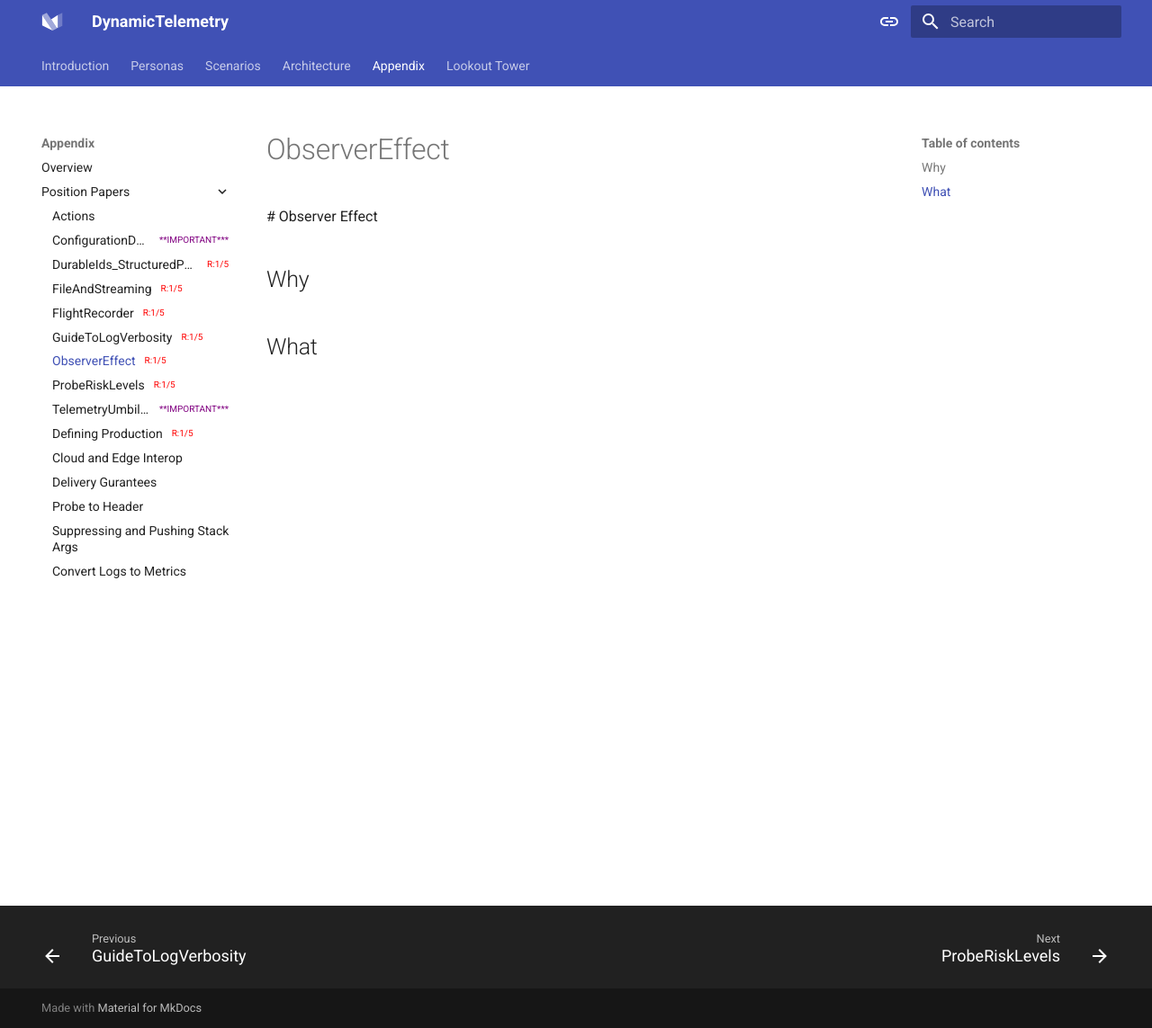
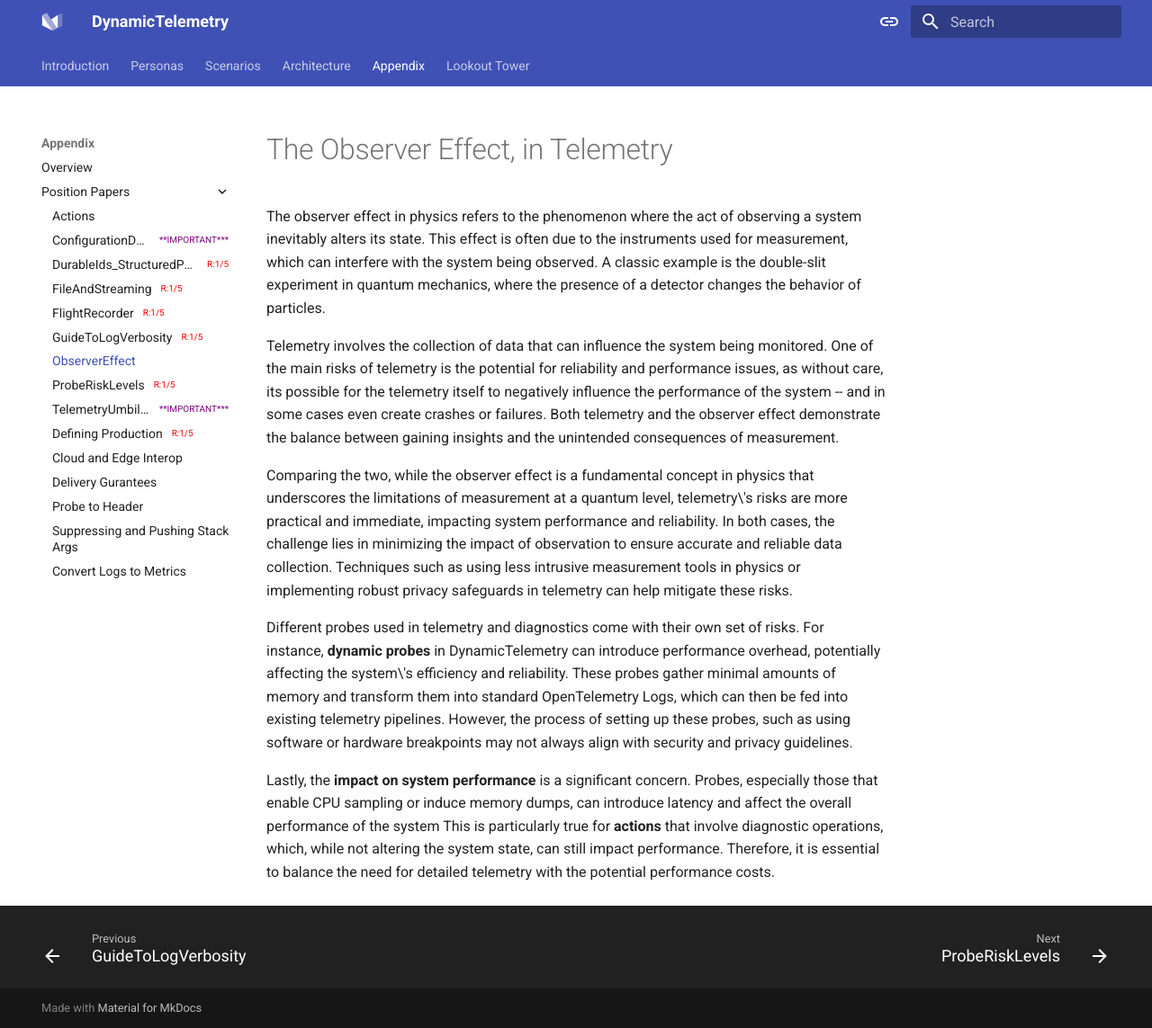
Before and after one commit to microsoft/DynamicTelemetry, an MkDocs documentation site: the page built from docs/PositionPapers/ObserverEffect.document.md, in a window 1280 px wide and 1143 px high. Shown: the whole window at 90% size. Built offline with MkDocs 1.6.1 and Material for MkDocs 9.7.7, drawn with Linux system fonts in a browser that asks for light colours.

Commit message:
observer effect

```diff
--- a/docs/PositionPapers/ObserverEffect.document.md
+++ b/docs/PositionPapers/ObserverEffect.document.md
@@ -1,10 +1,42 @@
----
-author: "Chris Gray"
-status: ReviewLevel1
----
+# The Observer Effect, in Telemetry
 
- # Observer Effect
+The observer effect in physics refers to the phenomenon where the act of
+observing a system inevitably alters its state. This effect is often due
+to the instruments used for measurement, which can interfere with the
+system being observed. A classic example is the double-slit experiment
+in quantum mechanics, where the presence of a detector changes the
+behavior of particles.
 
-## Why
+Telemetry involves the collection of data that can influence the system
+being monitored. One of the main risks of telemetry is the potential for
+reliability and performance issues, as without care, its possible for
+the telemetry itself to negatively influence the performance of the
+system -- and in some cases even create crashes or failures. Both
+telemetry and the observer effect demonstrate the balance between
+gaining insights and the unintended consequences of measurement.
 
-## What
+Comparing the two, while the observer effect is a fundamental concept in
+physics that underscores the limitations of measurement at a quantum
+level, telemetry\'s risks are more practical and immediate, impacting
+system performance and reliability. In both cases, the challenge lies in
+minimizing the impact of observation to ensure accurate and reliable
+data collection. Techniques such as using less intrusive measurement
+tools in physics or implementing robust privacy safeguards in telemetry
+can help mitigate these risks.
+
+Different probes used in telemetry and diagnostics come with their own
+set of risks. For instance, **dynamic probes** in DynamicTelemetry can
+introduce performance overhead, potentially affecting the system\'s
+efficiency and reliability. These probes gather minimal amounts of
+memory and transform them into standard OpenTelemetry Logs, which can
+then be fed into existing telemetry pipelines. However, the process of
+setting up these probes, such as using software or hardware breakpoints
+may not always align with security and privacy guidelines.
+
+Lastly, the **impact on system performance** is a significant concern.
+Probes, especially those that enable CPU sampling or induce memory
+dumps, can introduce latency and affect the overall performance of the
+system This is particularly true for **actions** that involve diagnostic
+operations, which, while not altering the system state, can still impact
+performance. Therefore, it is essential to balance the need for detailed
+telemetry with the potential performance costs.
```
Also changed, not shown: 1 other file.
